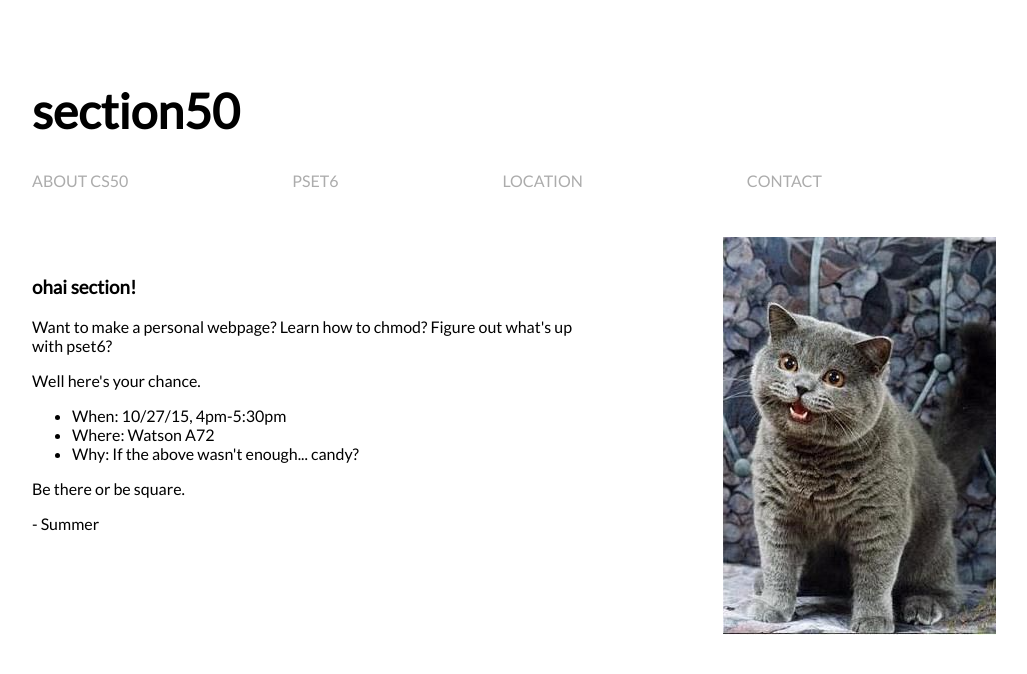
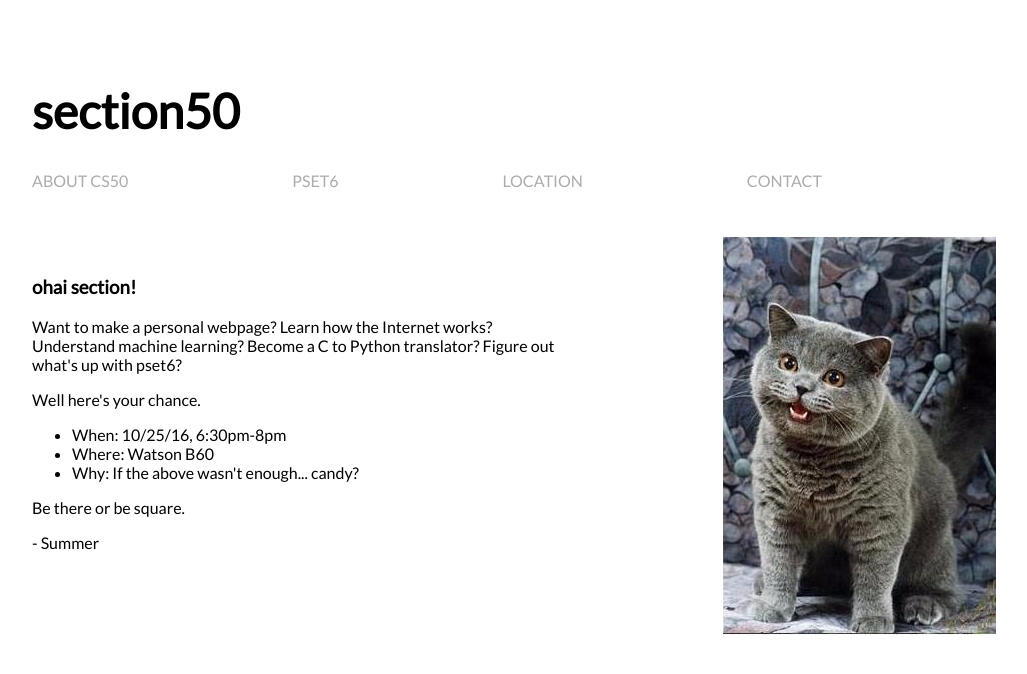
Before and after one commit to sw5813/sumwu, a Flask app: page /section50 in a window 1280 px wide. Shown: the top 674 px of the page, without its empty margins (126-1153 px from the left). Run offline with Flask 2, Linux system fonts and the light colour scheme; some libraries are stand-ins or nearby versions.

Commit message:
update section50 site

```diff
--- a/app/templates/section50.html
+++ b/app/templates/section50.html
@@ -9,18 +9,19 @@
     <h1>section50</h1>
     <ul id="navbar">
       <li><a href="https://cs50.yale.edu">About cs50</a></li>
-      <li><a href="http://cdn.cs50.net/2015/fall/psets/6/pset6/pset6.html">pset6</a></li>
+      <li><a href="http://docs.cs50.net/2016/fall/psets/6/yale.html">pset6</a></li>
       <li><a href="https://www.google.com/maps/place/60+Sachem+St,+New+Haven,+CT+06511/@41.3160028,-72.9258931,17z/data=!3m1!4b1!4m2!3m1!1s0x89e7d9b81f39e751:0x31d16278da0359de">Location</a></li>
       <li><a href="mailto:summer.wu@yale.edu">Contact</a></li>
     </ul>
+    <!-- This is a comment -->
     <img src="{{ url_for('static', filename='img/cat.png') }}">
     <div class="agenda">
       <h3>ohai section!</h3>
-      <p>Want to make a personal webpage? Learn how to chmod? Figure out what's up with pset6?</p>
+      <p>Want to make a personal webpage? Learn how the Internet works? Understand machine learning? Become a C to Python translator? Figure out what's up with pset6?</p>
       <p>Well here's your chance.</p>
       <ul>
-        <li>When: 10/27/15, 4pm-5:30pm</li>
-        <li>Where: Watson A72</li>
+        <li>When: 10/25/16, 6:30pm-8pm</li>
+        <li>Where: Watson B60</li>
         <li>Why: If the above wasn't enough... candy?</li>
       </ul>
       <p>Be there or be square.</p>
```
